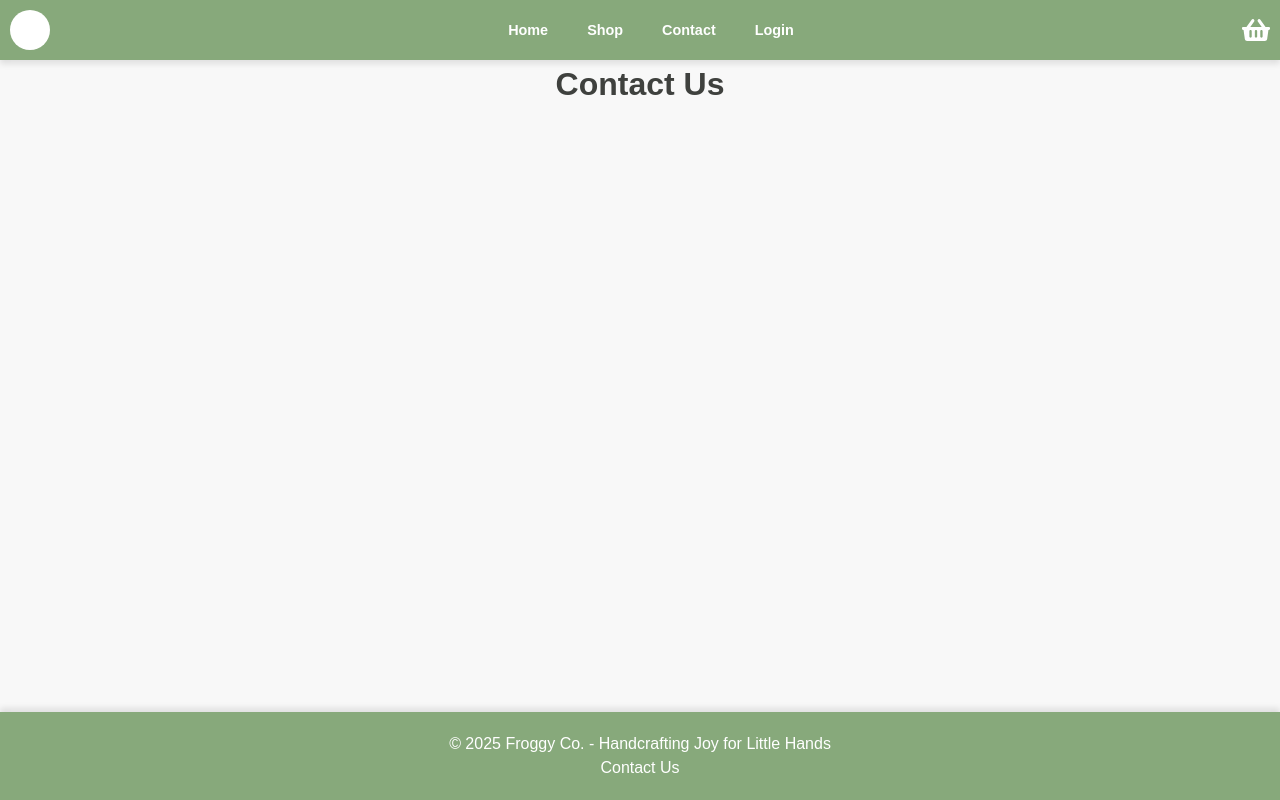
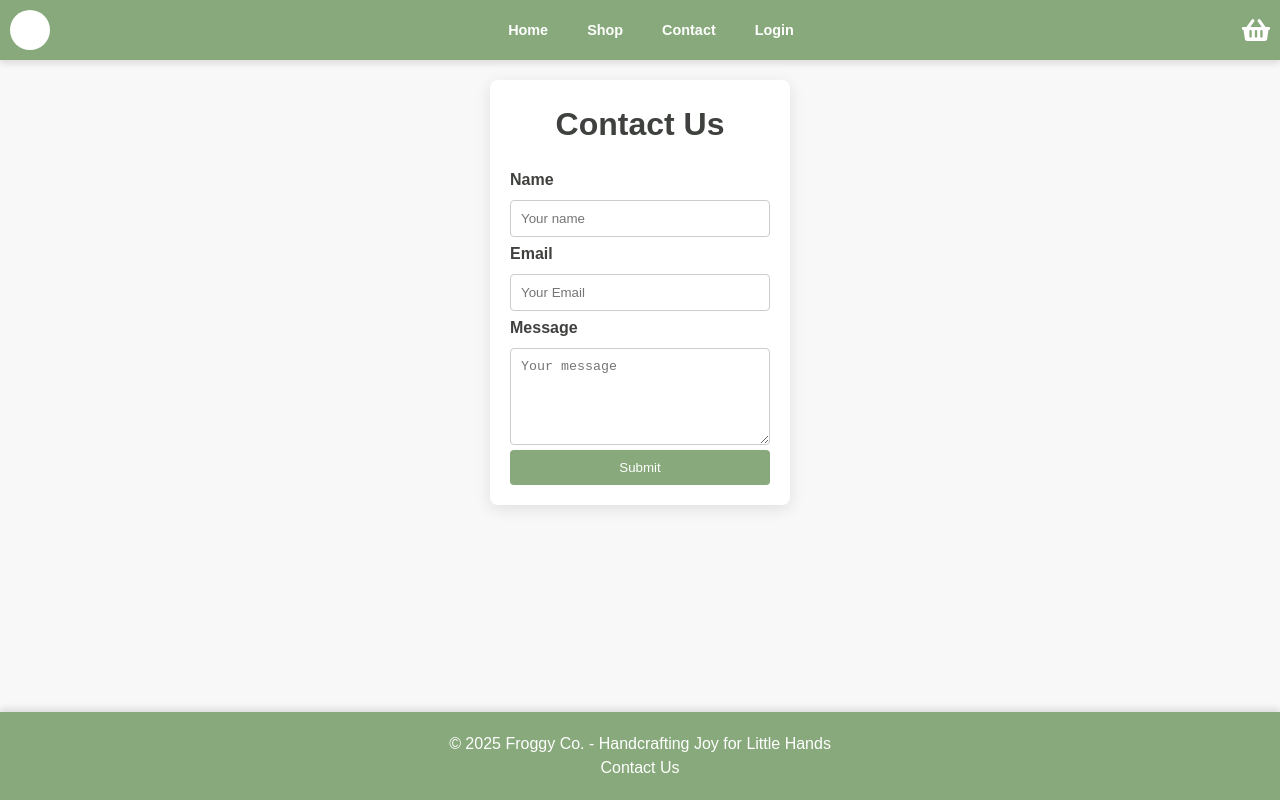
Before and after one commit to Jacks-orgi/Frog-Store, a React (Vite) app: page /Frog-Store/contact in a window 1280 px wide. Built offline with nearby package versions, Linux system fonts and the light colour scheme.

Commit message:
Finished contact page
Contact page form complete

```diff
--- /dev/null
+++ b/src/pages/Contact.css
@@ -0,0 +1,80 @@
+.contact-page {
+    display: flex;
+    justify-content: center;
+    padding: 20px;
+    font-family: Arial, sans-serif;
+  }
+
+  .contact-form {
+    width: 300px;
+    max-width: 600px;
+    background: #fff;
+    padding: 20px;
+    border-radius: 8px;
+    box-shadow: 0 4px 16px rgba(0, 0, 0, 0.1);
+    display: flex;
+    flex-direction: column;
+  }
+
+  h1 {
+    text-align: center;
+    margin-bottom: 20px;
+  }
+
+  .form-group {
+    margin-bottom: 15px;
+  }
+
+  label {
+    font-weight: bold;
+  }
+
+  input,
+  textarea {
+    width: 100%;
+    padding: 10px;
+    margin-top: 5px;
+    border: 1px solid #ccc;
+    border-radius: 4px;
+  }
+
+  textarea {
+    resize: vertical;
+  }
+
+  .submit-button {
+    padding: 10px 15px;
+    background-color: var(--main-green);
+    color: white;
+    border: none;
+    border-radius: 4px;
+    cursor: pointer;
+  }
+
+  .submit-button:hover {
+    background-color: var(--secondary-green);
+  }
+
+  .success-message {
+    color: var(--main-green);
+    font-weight: bold;
+    margin-top: 15px;
+  }
+
+  .error-message {
+    color: red;
+    font-weight: bold;
+    margin-top: 15px;
+  }
+
+  @media (max-width: 768px) {
+    .contact-form {
+      padding: 15px;
+    }
+  }
+
+  @media (max-width: 480px) {
+    .contact-form {
+      padding: 10px;
+    }
+  }
--- a/src/pages/Contact.jsx
+++ b/src/pages/Contact.jsx
@@ -1,10 +1,90 @@
-import React from 'react';
+import React, { useState } from 'react';
+import './Contact.css';
+import axios from 'axios';
 
 const Contact = () => {
+  const [name, setName] = useState('');
+  const [email, setEmail] = useState('');
+  const [message, setMessage] = useState('');
+  const [feedback, setFeedback] = useState('');
+  const [isSuccess, setIsSuccess] = useState(false);
+
+  const handleSubmit = async (e) => {
+    e.preventDefault();
+
+    try {
+      const response = await axios.post(
+        'https://2-12.co.uk/~ddar/FrogStore/api/insert_message.php',
+        { name, email, message },
+        { headers: { 'Content-Type': 'application/json' } }
+      );
+
+      if (response.data.success) {
+        setFeedback('Message sent.');
+        setIsSuccess(true);
+        setName('');
+        setEmail('');
+        setMessage('');
+      } else {
+        setFeedback('Failed to send message.');
+        setIsSuccess(false);
+      }
+    } catch (err) {
+      console.error(err);
+      setFeedback('Server error. Please try again later.');
+      setIsSuccess(false);
+    }
+  };
+
   return (
     <div className="contact-page">
-      <h1>Contact Us</h1>
-      {/*contact form*/}
+      <form onSubmit={handleSubmit} className="contact-form">
+        <h1>Contact Us</h1>
+        <div className="form-group">
+          <label htmlFor="name">Name</label>
+          <input
+            type="text"
+            value={name}
+            onChange={(e) => setName(e.target.value)}
+            placeholder="Your name"
+            required
+          />
+        </div>
+
+        <div className="form-group">
+          <label htmlFor="email">Email</label>
+          <input
+            type="email"
+            value={email}
+            onChange={(e) => setEmail(e.target.value)}
+            placeholder="Your Email"
+            required
+          />
+        </div>
+
+        <div className="form-group">
+          <label htmlFor="message">Message</label>
+          <textarea
+            id="message"
+            name="message"
+            value={message}
+            onChange={(e) => setMessage(e.target.value)}
+            placeholder="Your message"
+            rows="5"
+            required
+          />
+        </div>
+
+        <button type="submit" className="submit-button">Submit</button>
+
+      {feedback && (
+        <p className={isSuccess ? 'success-message' : 'error-message'}>
+          {feedback}
+        </p>
+      )}
+
+      </form>
+
     </div>
   );
 };
```
